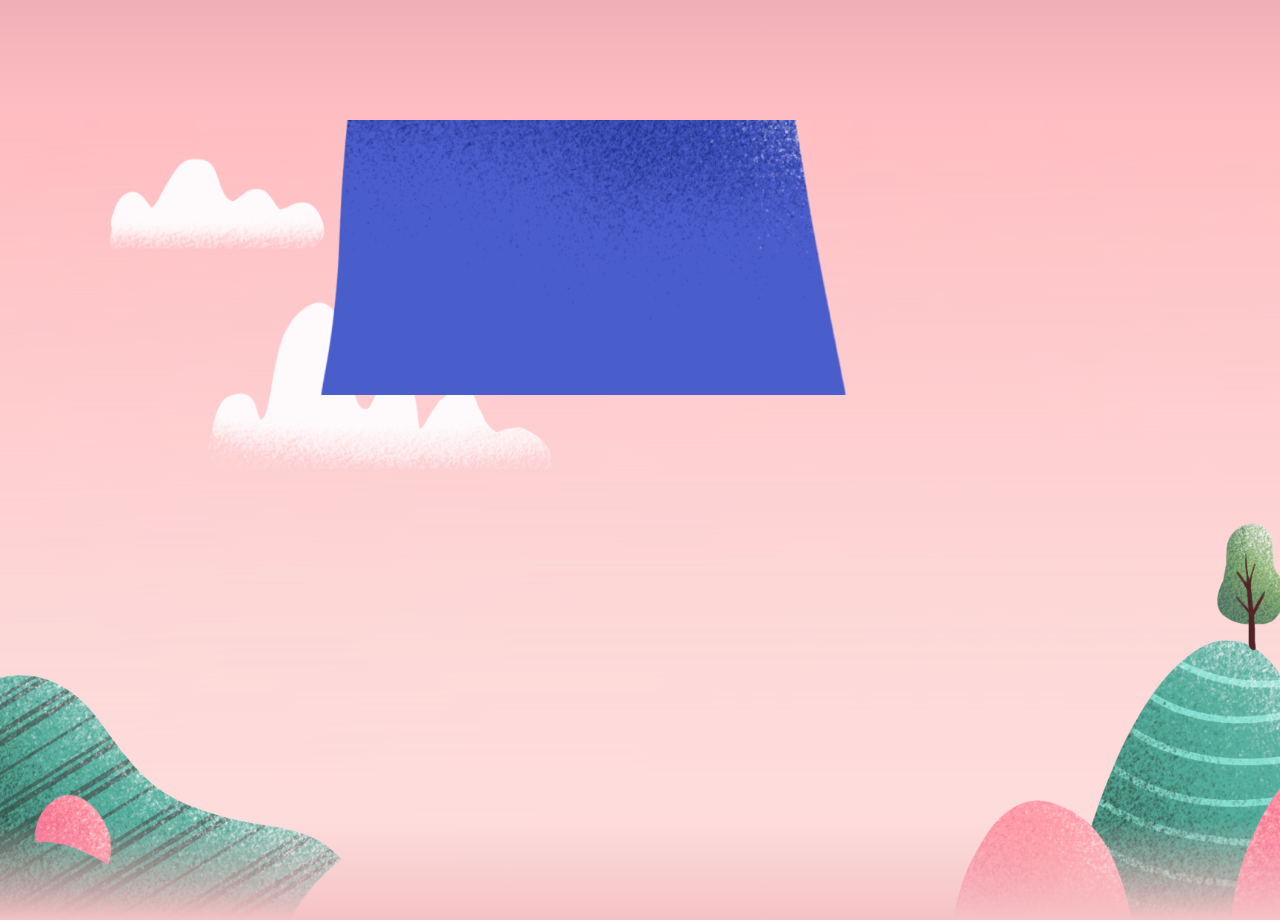
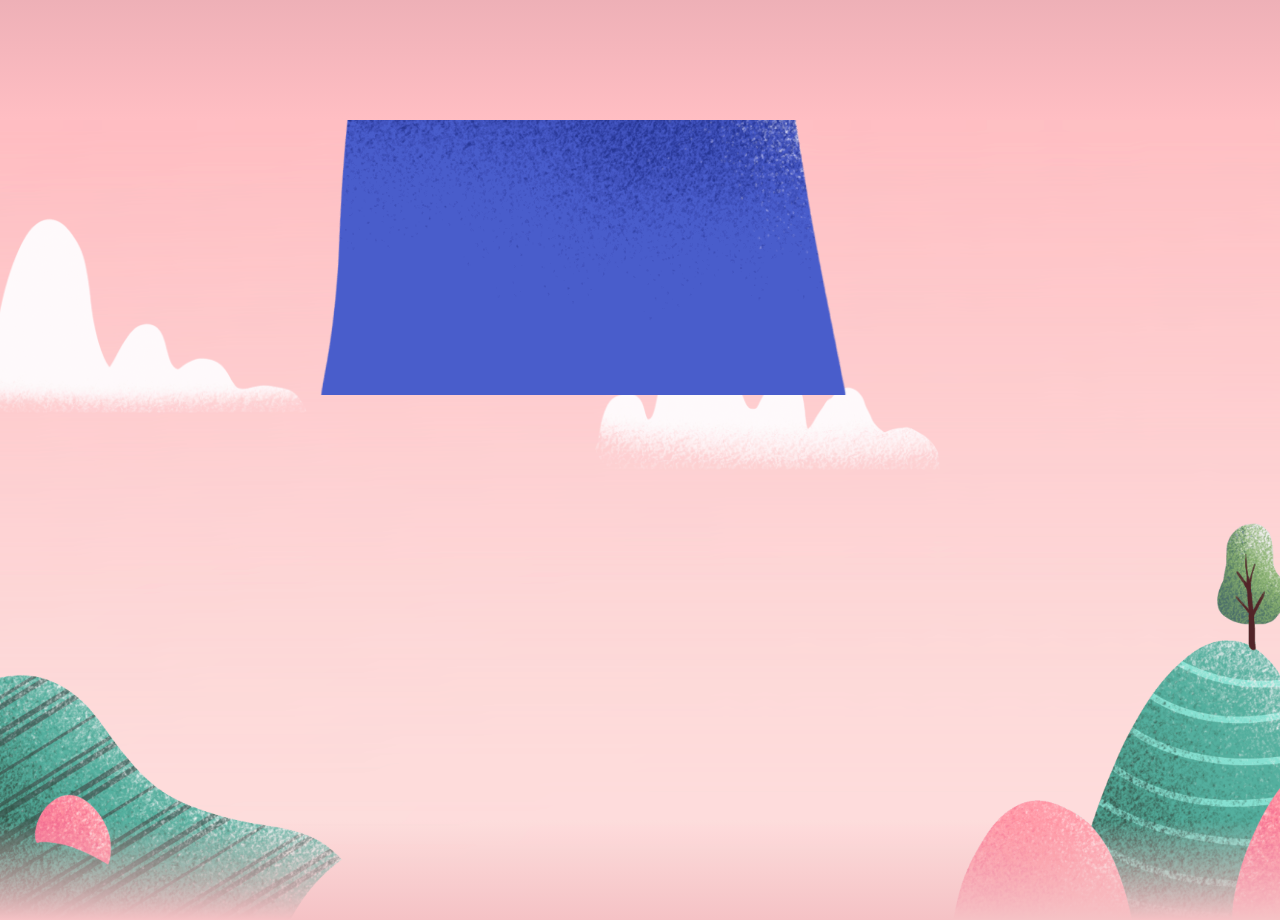
Before and after one commit to namitasajai/parallax-website, a plain HTML site: page index.html in a window 1280 px wide. Shown: the part 2280-3200 px from the top of the page. Drawn offline with Linux system fonts and the light colour scheme; a web font is replaced by a local one.

Commit message:
cloud fix

```diff
--- a/index.html
+++ b/index.html
@@ -71,8 +71,8 @@
             text.style.marginRight = value * 4 + 'px';
             text.style.marginTop = value * 1.5 + 'px';
             header.style.top = value * 0.5 + 'px';
-            extra_clouds.style.left = (value-1500) * 0.25 + 'px';
-            clouds.style.left = (value - 2000) * 0.25 + 'px';
+            extra_clouds.style.left = (value-1500) * 0.05 + 'px';
+            clouds.style.left = (value - 2000) * 0.05 + 'px';
             blue_mountain.style.top = (value - 2100) * 0.25 + 'px';
             middle.style.top = (value - 2200) * 0.4 + 'px';
             front.style.top = 0 + 'px';
--- a/styles/style.css
+++ b/styles/style.css
@@ -108,7 +108,7 @@ section img#front_ground {
 }
 
 section img#clouds {
-    right: -50%;
+    margin-left: -1%;
     min-height: 130vh;
     min-width: 100vw;
     z-index: 9;
```
